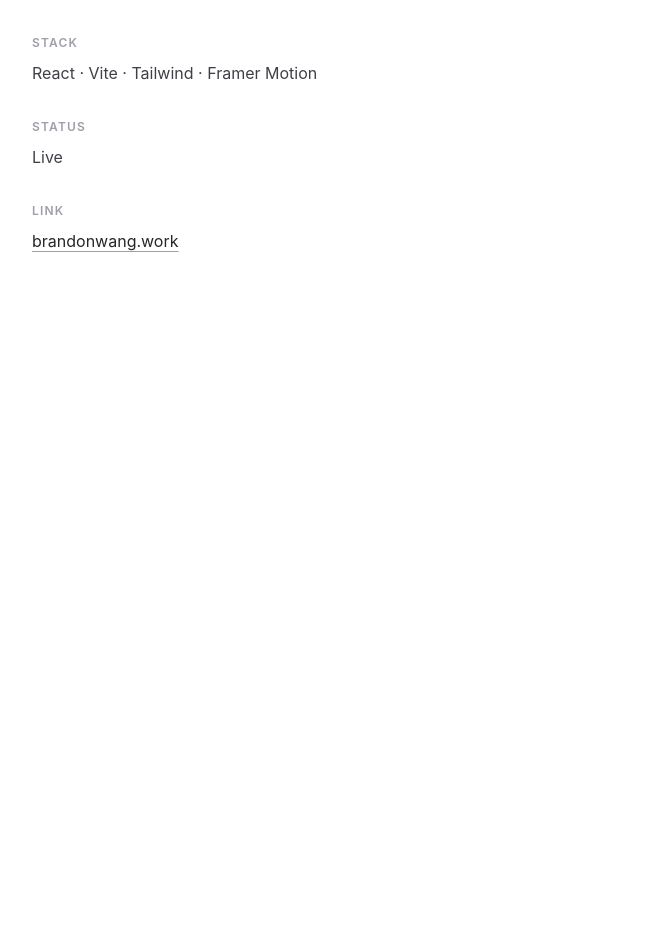
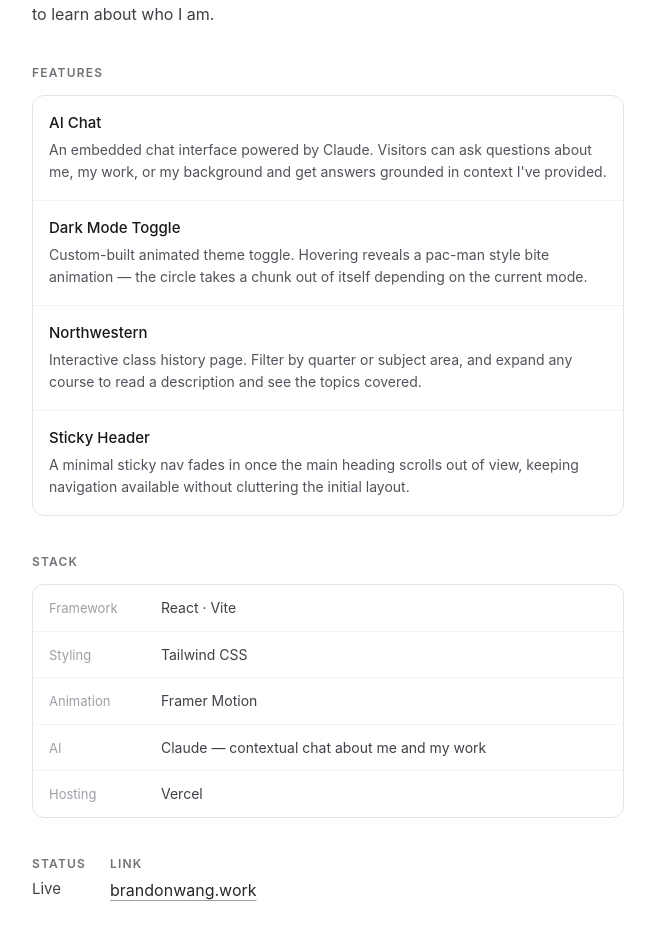
Before and after one commit to abrandonwang/three, a React (Vite) app: page /portfolio in a window 1280 px wide. Shown: the part 248-1188 px from the top of the page, without its empty margins (312-967 px from the left). Before the commit the page ends 800 px from the top, so only its background shows below. Built offline with nearby package versions, Linux system fonts and the light colour scheme.

Commit message:
rmv ea3 update to ee 202

```diff
--- a/src/App.jsx
+++ b/src/App.jsx
@@ -79,7 +79,7 @@
               Currently at <Link to="/northwestern" className={linkClass}>Northwestern</Link> building interfaces for the web. I learn something new <Link to="/everyday" className={linkClass}>everyday</Link>.
             </p>
             <p>
-              In June 2028, I will graduate from Northwestern University with a BS in Computer Science and a BM in Music Performance.
+              In June 2028, I will graduate from Northwestern University with a BS in Computer Engineering and a BM in Music Performance.
             </p>
           </div>
 
--- a/src/pages/Northwestern.jsx
+++ b/src/pages/Northwestern.jsx
@@ -2,7 +2,7 @@
 import PageLayout from '../components/PageLayout'
 
 const QUARTERS = ['Fall 2025', 'Winter 2026', 'Spring 2026']
-const CATEGORIES = ['Computer Science', 'Engineering Analysis', 'Design']
+const CATEGORIES = ['Computer Science', 'Engineering Analysis', 'Electrical Engineering', 'Design']
 
 const COURSES = [
   {
@@ -69,13 +69,13 @@
     tags: ['HCD', 'Prototyping', 'Ideation'],
   },
   {
-    id: 'ea3',
-    code: 'EA 3',
-    title: 'Engineering Analysis III',
+    id: 'ee202',
+    code: 'EE 202',
+    title: 'Introduction to Electrical Engineering',
     quarter: 'Spring 2026',
-    category: 'Engineering Analysis',
-    description: 'Differential equations and their applications. First and second-order ODEs, Laplace transforms, and systems of equations.',
-    tags: ['Differential Equations', 'ODEs', 'Laplace Transforms'],
+    category: 'Electrical Engineering',
+    description: 'Fundamentals of electrical engineering including circuit analysis, Ohm\'s law, Kirchhoff\'s laws, AC/DC circuits, and an introduction to signals and systems.',
+    tags: ['Circuits', 'AC/DC', 'Signals', 'Systems'],
   },
   {
     id: 'cs211',
--- a/src/pages/Portfolio.jsx
+++ b/src/pages/Portfolio.jsx
@@ -1,6 +1,25 @@
 import PageLayout from '../components/PageLayout'
 
 const linkClass = "text-zinc-800 dark:text-white underline underline-offset-4 decoration-zinc-400 dark:decoration-white/30 hover:text-[#3b82f6] hover:decoration-[#3b82f6] transition-all"
+
+const features = [
+  {
+    name: 'AI Chat',
+    description: 'An embedded chat interface powered by Claude. Visitors can ask questions about me, my work, or my background and get answers grounded in context I\'ve provided.',
+  },
+  {
+    name: 'Dark Mode Toggle',
+    description: 'Custom-built animated theme toggle. Hovering reveals a pac-man style bite animation — the circle takes a chunk out of itself depending on the current mode.',
+  },
+  {
+    name: 'Northwestern',
+    description: 'Interactive class history page. Filter by quarter or subject area, and expand any course to read a description and see the topics covered.',
+  },
+  {
+    name: 'Sticky Header',
+    description: 'A minimal sticky nav fades in once the main heading scrolls out of view, keeping navigation available without cluttering the initial layout.',
+  },
+]
 
 export default function Portfolio() {
   return (
@@ -8,29 +27,63 @@
       title="Portfolio"
       subtitle="This site"
     >
-      <div className="space-y-7">
+      <div className="space-y-8">
+
         <p className="text-[16px] text-zinc-700 dark:text-white/80 leading-relaxed">
-          A minimal personal site built to show my work and let people get to know me, including an ai chat interface.
+          A minimal personal site built to show my work and let people get to know me. Focused on clean typography, smooth interactions, and a conversational way to learn about who I am.
         </p>
 
         <div>
-          <span className="text-[12px] uppercase tracking-widest text-zinc-400 dark:text-white/40 font-semibold">Stack</span>
-          <p className="mt-2 text-[16px] text-zinc-700 dark:text-white/80">React · Vite · Tailwind · Framer Motion</p>
+          <span className="text-[12px] uppercase tracking-widest text-zinc-500 dark:text-white/50 font-semibold">Features</span>
+          <div className="mt-3 rounded-xl border border-zinc-200 dark:border-white/10 overflow-hidden">
+            {features.map((f, i) => (
+              <div
+                key={f.name}
+                className={`px-4 py-4 ${i !== features.length - 1 ? 'border-b border-zinc-100 dark:border-white/5' : ''}`}
+              >
+                <p className="text-[15px] font-medium text-zinc-900 dark:text-white mb-1">{f.name}</p>
+                <p className="text-[14px] text-zinc-600 dark:text-white/60 leading-relaxed">{f.description}</p>
+              </div>
+            ))}
+          </div>
         </div>
 
         <div>
-          <span className="text-[12px] uppercase tracking-widest text-zinc-400 dark:text-white/40 font-semibold">Status</span>
-          <p className="mt-2 text-[16px] text-zinc-700 dark:text-white/80">Live</p>
+          <span className="text-[12px] uppercase tracking-widest text-zinc-500 dark:text-white/50 font-semibold">Stack</span>
+          <div className="mt-3 rounded-xl border border-zinc-200 dark:border-white/10 overflow-hidden">
+            {[
+              ['Framework', 'React · Vite'],
+              ['Styling', 'Tailwind CSS'],
+              ['Animation', 'Framer Motion'],
+              ['AI', 'Claude — contextual chat about me and my work'],
+              ['Hosting', 'Vercel'],
+            ].map(([label, value], i, arr) => (
+              <div
+                key={label}
+                className={`px-4 py-3 flex items-baseline gap-4 ${i !== arr.length - 1 ? 'border-b border-zinc-100 dark:border-white/5' : ''}`}
+              >
+                <span className="text-[13px] text-zinc-400 dark:text-white/40 w-24 shrink-0">{label}</span>
+                <span className="text-[14px] text-zinc-700 dark:text-white/70">{value}</span>
+              </div>
+            ))}
+          </div>
         </div>
 
-        <div>
-          <span className="text-[12px] uppercase tracking-widest text-zinc-400 dark:text-white/40 font-semibold">Link</span>
-          <p className="mt-2">
-            <a href="https://brandonwang.work" target="_blank" rel="noopener noreferrer" className={linkClass}>
-              brandonwang.work
-            </a>
-          </p>
+        <div className="flex items-center gap-6">
+          <div>
+            <span className="text-[12px] uppercase tracking-widest text-zinc-500 dark:text-white/50 font-semibold">Status</span>
+            <p className="mt-1 text-[15px] text-zinc-700 dark:text-white/70">Live</p>
+          </div>
+          <div>
+            <span className="text-[12px] uppercase tracking-widest text-zinc-500 dark:text-white/50 font-semibold">Link</span>
+            <p className="mt-1">
+              <a href="https://brandonwang.work" target="_blank" rel="noopener noreferrer" className={linkClass}>
+                brandonwang.work
+              </a>
+            </p>
+          </div>
         </div>
+
       </div>
     </PageLayout>
   )
```
